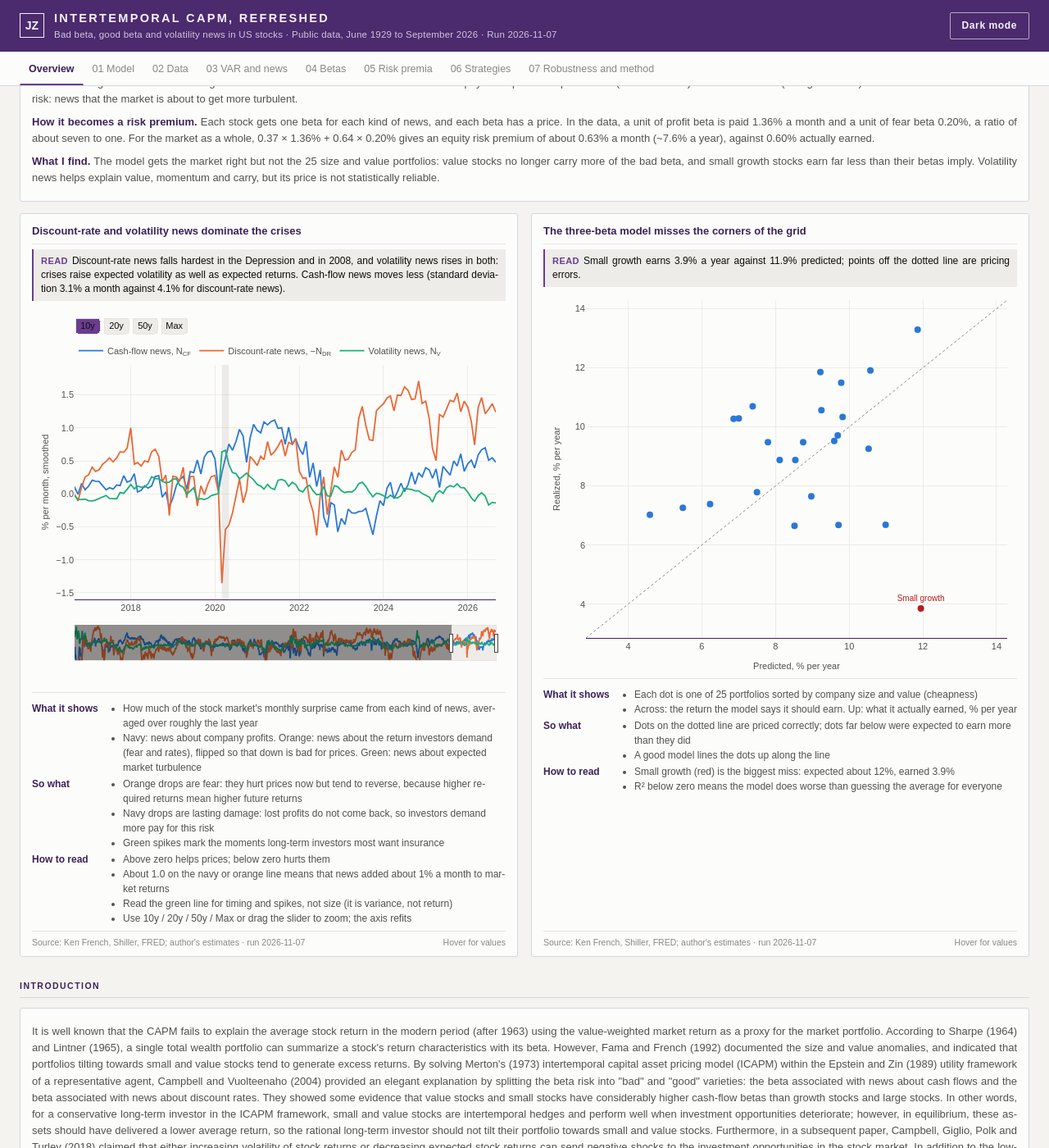
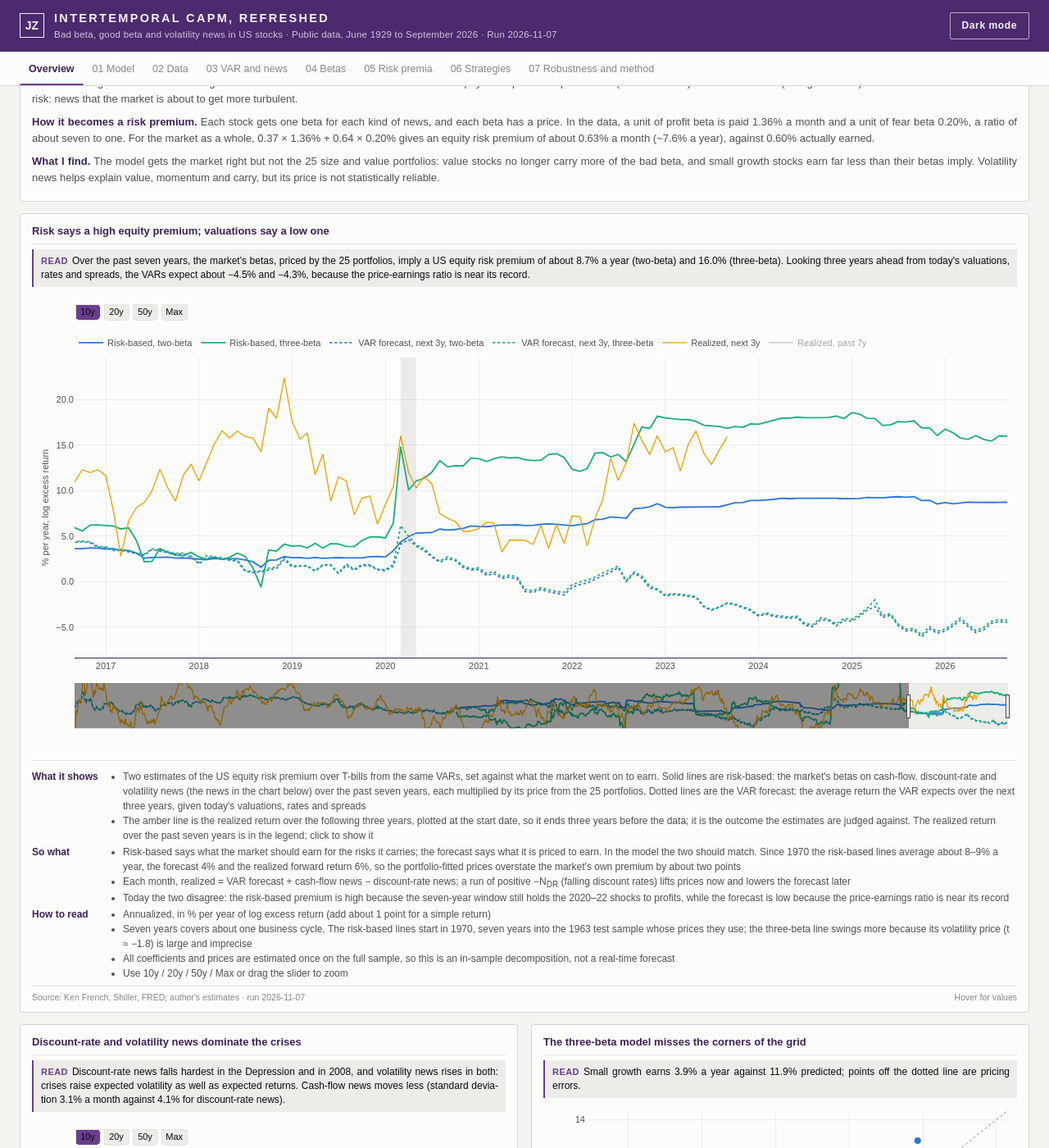
Before and after one commit to WizardKingZ/WizardKingZ.github.io, a Jekyll site: the page icapm/index.html, which Jekyll copies as it is, in a window 1280 px wide and 1400 px high, scrolled down 958 px. Shown: the whole window at 82% size. Built offline with Jekyll 4.4.1, drawn with Linux system fonts in a browser that asks for light colours; nearby versions of some CDN libraries; library files that are not in the unit come from our copies.

Commit message:
ICAPM page: restore equity risk premium chart, right-align market premium table
Co-Authored-By: Claude Opus 5.5 <noreply@anthropic.com>
Claude-Session: https://claude.ai/code/session_016VFTSqrQ2vxbTqRSMCshDB

```diff
--- a/icapm/index.html
+++ b/icapm/index.html
@@ -398,6 +398,8 @@ table.bk tr:last-child td{border-bottom:1px solid var(--ink)}
 .grid .card{height:auto}
 .grid .card .plot{flex:none;height:360px}
 .grid .card.tallc .plot{height:460px}
+#ovErpGrid .card.tallc .plot{height:560px}
+table.bk td.n{text-align:right;white-space:nowrap}
 table.bk.fixed{table-layout:fixed}
 table.bk.fixed td,table.bk.fixed th{overflow-wrap:anywhere}
 table.bk.fixed td.lab,table.bk.fixed th.lab,table.bk.fixed td:first-child{white-space:normal}
@@ -441,6 +443,7 @@ footer a{color:var(--accent)}
     <p><b>How it becomes a risk premium.</b> Each stock gets one beta for each kind of news, and each beta has a price. In the data, a unit of profit beta is paid <span class="pgcf"></span>% a month and a unit of fear beta <span class="pgdr"></span>%, a ratio of about seven to one. For the market as a whole, <span class="pbcf"></span> × <span class="pgcf"></span>% + <span class="pbdr"></span> × <span class="pgdr"></span>% gives an equity risk premium of about <span class="perp"></span>% a month (~<span class="perpa"></span>% a year), against <span class="pmu"></span>% actually earned.</p>
     <p><b>What I find.</b> The model gets the market right but not the 25 size and value portfolios: value stocks no longer carry more of the bad beta, and small growth stocks earn far less than their betas imply. Volatility news helps explain value, momentum and carry, but its price is not statistically reliable.</p>
   </div>
+  <div class="grid" id="ovErpGrid" style="margin-bottom:14px"></div>
   <div class="grid two" id="ovGrid"></div>
   <h2 class="sub">Introduction</h2>
   <div class="card prose">
@@ -838,6 +841,7 @@ function alphaChart(div){
 }
 
 /* ---------- overview charts ---------- */
+card($('#ovErpGrid'),'ovErp','Risk says a high equity premium; valuations say a low one',`Over the past seven years, the market's betas, priced by the 25 portfolios, imply a US equity risk premium of about ${num(D.erp_now.rb2,1)}% a year (two-beta) and ${num(D.erp_now.rb3,1)}% (three-beta). Looking three years ahead from today's valuations, rates and spreads, the VARs expect about ${num(D.erp_now.erp2,1)}% and ${num(D.erp_now.erp3,1)}%, because the price-earnings ratio is near its record.`,newsChart(['rb2','rb3','erp2','erp3','fwd','act'],'% per year, log excess return'),SRC,{wide:true,tall:true});
 const ov=$('#ovGrid');
 card(ov,'ovNews','Discount-rate and volatility news dominate the crises',`Discount-rate news falls hardest in the Depression and in 2008, and volatility news rises in both: crises raise expected volatility as well as expected returns. Cash-flow news moves less (standard deviation ${pct(D.news_sd.cf,1)} a month against ${pct(D.news_sd.dr,1)} for discount-rate news).`,newsChart(['cf3','neg_dr3','v']),SRC,{tall:true});
 card(ov,'ovScatter','The three-beta model misses the corners of the grid',`Small growth earns ${num(D.realized[0],1)}% a year against ${num(D.predicted['Three-beta ICAPM'][0],1)}% predicted; points off the dotted line are pricing errors.`,scatterChart('Three-beta ICAPM','Three-beta ICAPM'),SRC,{tall:true});
```
Also changed, not shown: other parts of icapm/index.html (+1 -1 lines).
